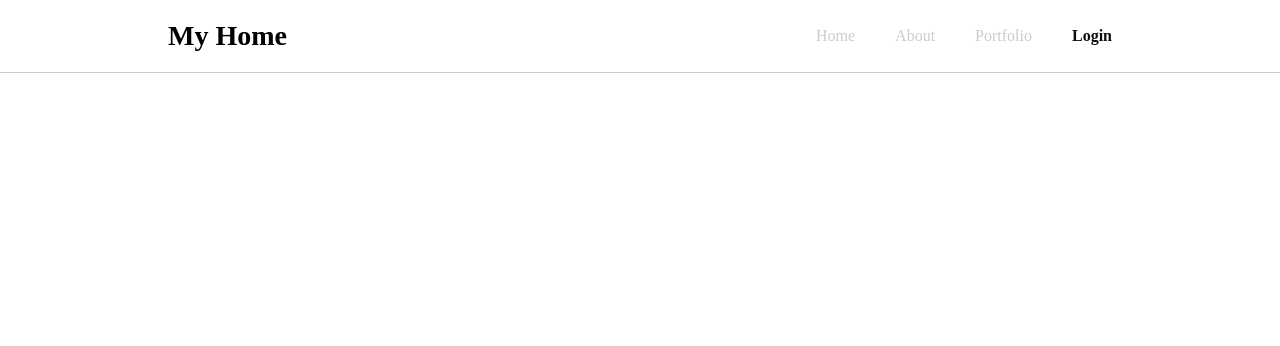
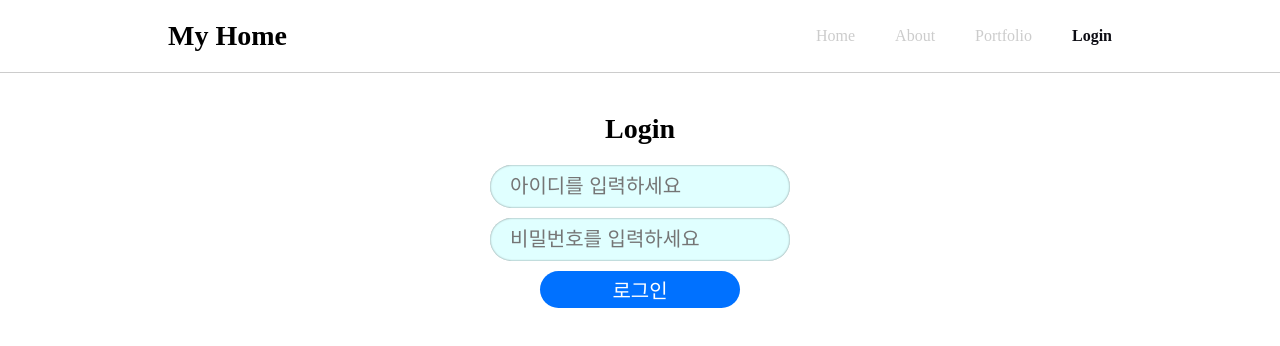
Before and after one commit to webDeveloperKim/html_introduction, a plain HTML site: page login.html in a window 1280 px wide. Drawn offline with Linux system fonts and the light colour scheme.

Commit message:
업로드

```diff
--- a/login.html
+++ b/login.html
@@ -6,6 +6,46 @@
     <title>Login</title>
     <link rel="stylesheet" href="./css/style.css"/>
     <style>
+        .login-container{
+            display:flex;
+            flex-direction: column;
+            justify-content: center;
+            align-items: center;
+            margin-top:40px;
+        }
+
+        .login-container h2{
+            font-size:1.75rem;
+            margin-bottom: 10px;
+        }
+
+        input{
+            display:block;
+            margin:10px auto;
+            border:none;
+            font-size:1.25rem;
+            box-sizing:border-box;
+        }
+
+        input[type="text"], input[type="password"]{
+            background:lightcyan;
+            border-radius:1000px;
+            width:300px;
+            padding: 10px 20px;
+            box-shadow: 0 0 2px inset rgba(0, 0, 0, 0.5);
+        }
+
+        input[type="submit"]{
+            width:200px;
+            border-radius:1000px;
+            padding:4px 12px;
+            color:white;
+            background:#0071FF;
+            cursor:pointer;
+        }
+        input[type="submit"]:hover{
+            background:#0071BB;
+        }
 
     </style>
 </head>
@@ -25,7 +65,15 @@
     </div>
 </nav>
 
-<!-- 로그인 페이지 -->
-
+<!-- 로그인 페이지 : 페이지제목, 아이디입력, 비밀번호입력, 로그인버튼 -->
+ <div class="login-container">
+    <h2>Login</h2>
+    <!-- 사용자 입력을 위해선 form + input 태그 -->
+     <form>
+        <input type="text" placeholder="아이디를 입력하세요">
+        <input type="password" placeholder="비밀번호를 입력하세요">
+        <input type="submit" value="로그인">
+     </form>
+ </div>
 </body>
 </html>
```
